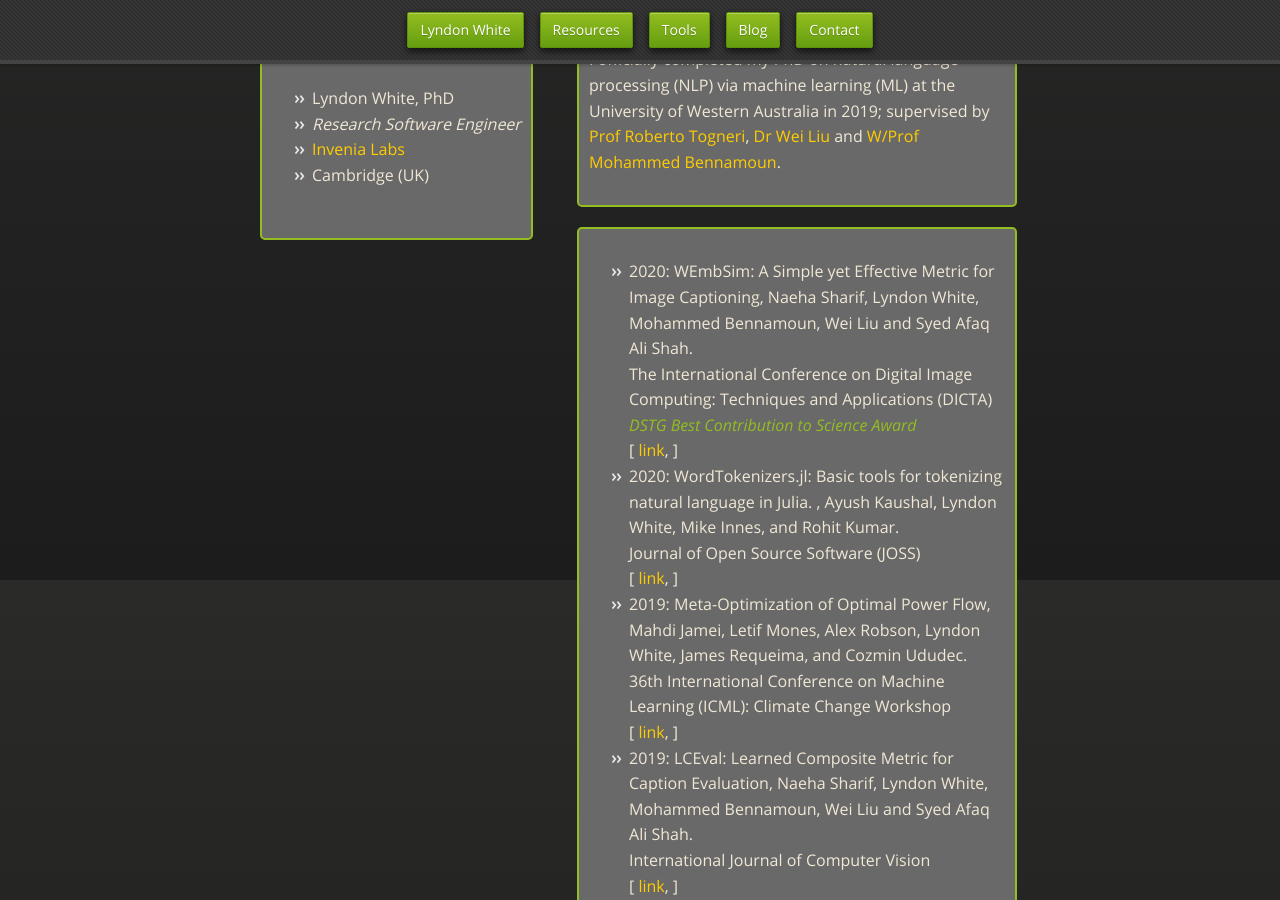
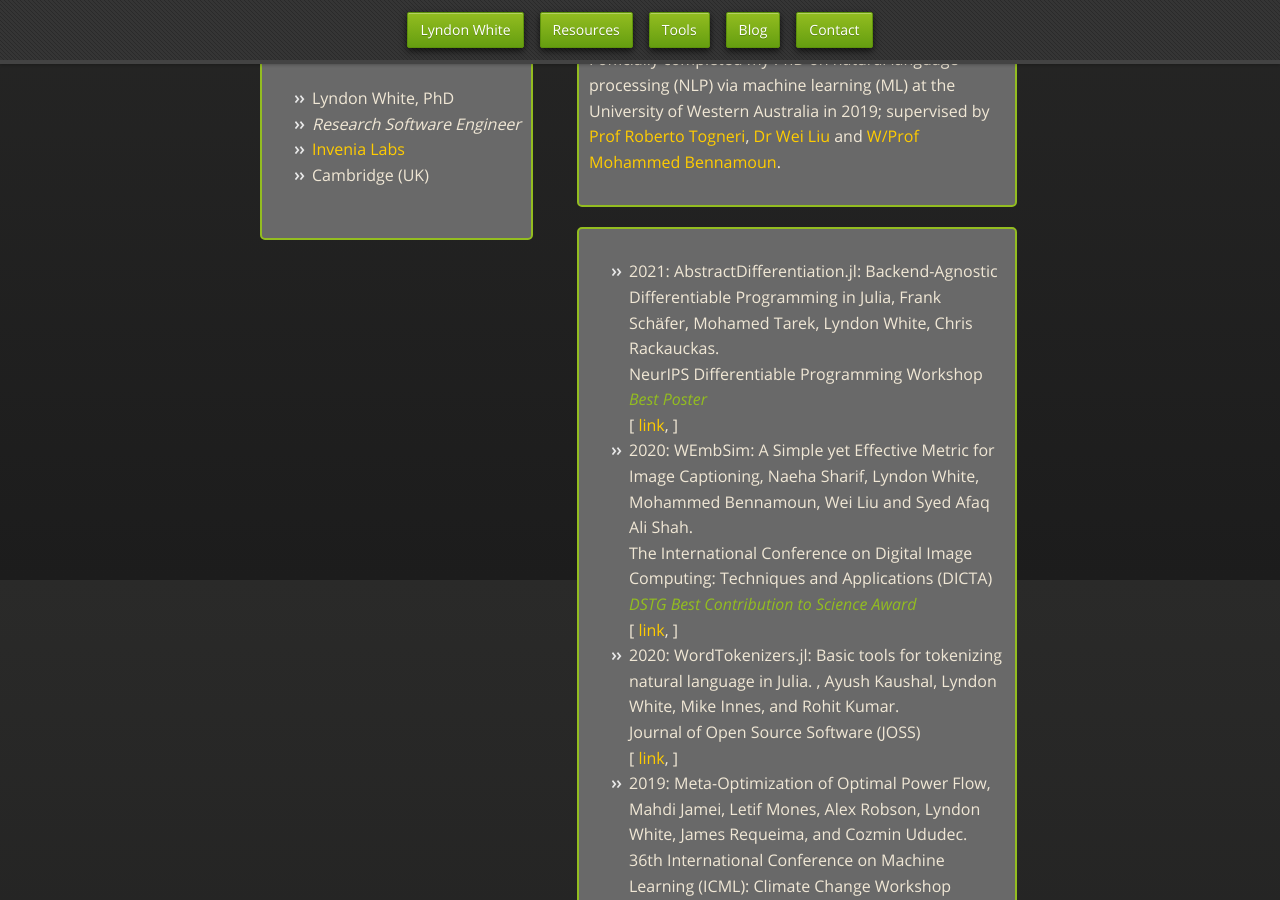
Before and after one commit to oxinabox/oxinabox.github.io, a Jekyll site: the page built from index.html, in a window 1280 px wide and 900 px high, scrolled down 320 px. Built offline with Jekyll 4.4.1, drawn with Linux system fonts in a browser that asks for light colours; nearby versions of some CDN libraries; some web fonts are replaced.

Commit message:
add AbstractDifferentiation paper

```diff
--- a/_data/publications.yml
+++ b/_data/publications.yml
@@ -1,3 +1,11 @@
+- title: "AbstractDifferentiation.jl: Backend-Agnostic Differentiable Programming in Julia"
+  author: Frank Schäfer, Mohamed Tarek, Lyndon White, Chris Rackauckas
+  venue: 'NeurIPS Differentiable Programming Workshop'
+  award: Best Poster
+  year: 2021
+  link: "https://arxiv.org/abs/2109.12449"
+
+
 - title: "WEmbSim: A Simple yet Effective Metric for Image Captioning"
   author: Naeha Sharif, Lyndon White, Mohammed Bennamoun, Wei Liu and Syed Afaq Ali Shah
   venue: 'The International Conference on Digital Image Computing: Techniques and Applications (DICTA)'
```
